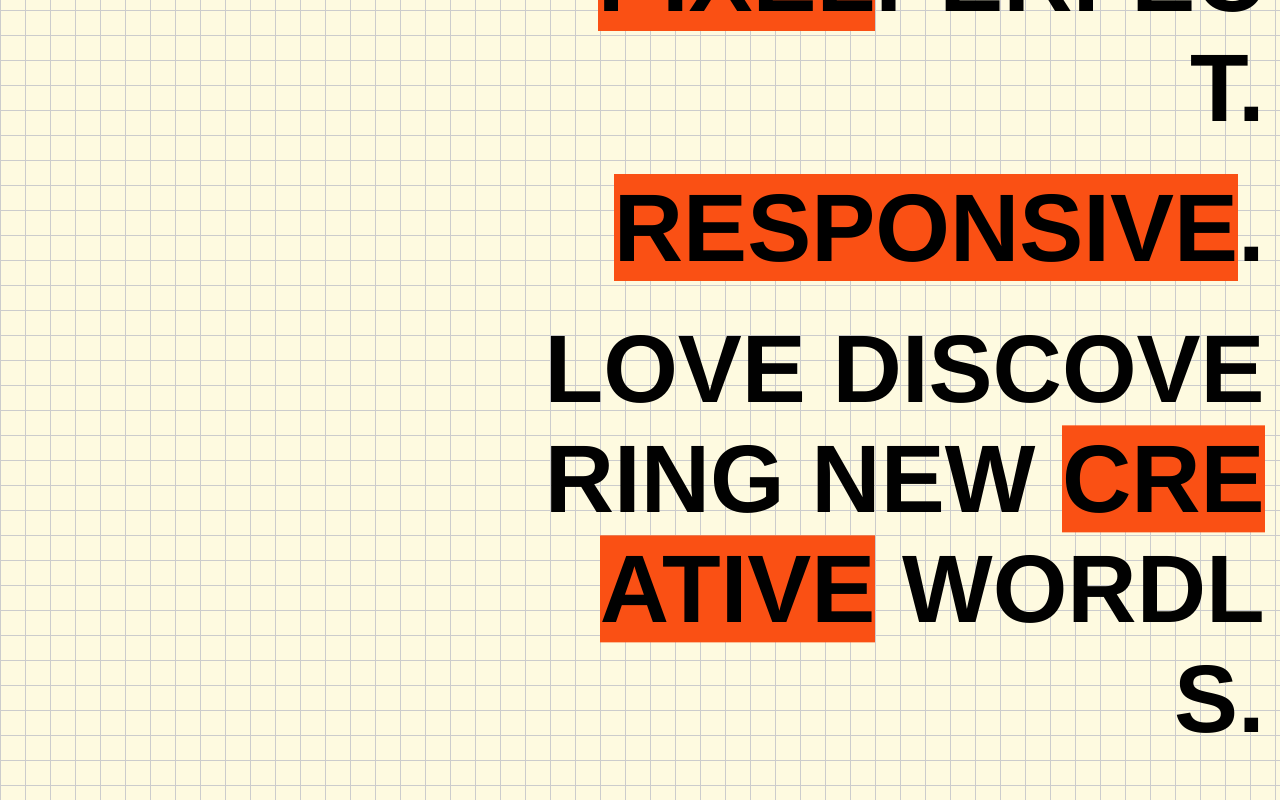
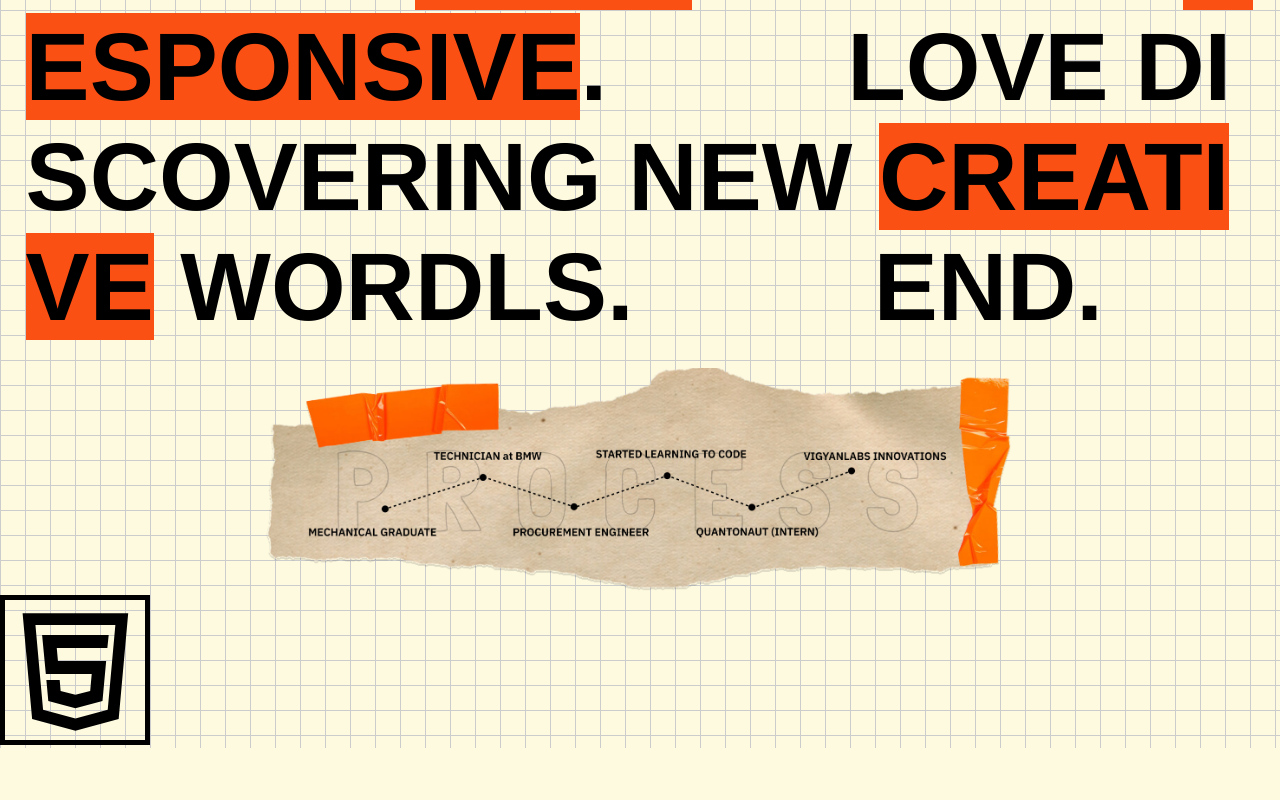
Before and after one commit to akashmmcode/PortFolio, a React (Vite) app: page / in a window 1280 px wide. Shown: the part 1240-2040 px from the top of the page. After the commit the page ends 1988 px from the top, so only its background shows below. Built offline with nearby package versions, Linux system fonts and the light colour scheme.

Commit message:
tech stack section

```diff
--- /dev/null
+++ b/Components/JourneyComponent/JourneyComponent.css
@@ -0,0 +1,20 @@
+.process_outer_div{
+    text-align: center;
+  }
+
+  .process{
+    width: 60vw;
+  }
+
+
+
+  @media (max-width: 768px) {
+    /* .child h1 {
+      font-size: 3rem;
+      text-align: end;
+      padding: 2%;
+    } */
+    .process{
+      width: 100vw !important;
+    }
+  }
--- /dev/null
+++ b/Components/JourneyComponent/JourneyComponent.jsx
@@ -0,0 +1,14 @@
+import React from "react";
+import process from "../../src/assets/process.png";
+
+const JourneyComponent = () => {
+  return (
+    <>
+      <div className="process_outer_div">
+        <img className="process" src={process}></img>
+      </div>
+    </>
+  );
+};
+
+export default JourneyComponent;
--- a/Components/RoleComponent/RoleComponent.css
+++ b/Components/RoleComponent/RoleComponent.css
@@ -1,19 +1,20 @@
-.role-outer-div {
+/* .role-outer-div {
   display: flex;
-}
+} */
 
-.role-outer-div > .child:first-child {
+/* .role-outer-div > .child:first-child {
   width: 40%;
 }
 
 .role-outer-div > .child:nth-child(2) {
   width: 60%;
   word-break: break-all;
-}
+} */
 
 .child h1 {
   font-size: 6rem;
-  text-align: end;
+  word-break: break-all;
+  /* text-align: end; */
   padding: 2%;
 }
 .child span {
@@ -21,7 +22,7 @@
 }
 
 .process_outer_div{
-  text-align: end;
+  text-align: center;
 }
 
 .process{
--- a/Components/RoleComponent/RoleComponent.jsx
+++ b/Components/RoleComponent/RoleComponent.jsx
@@ -34,20 +34,20 @@ const RoleComponent = ()=>{
     return(
         <>
         <div className="role-outer-div">
+            {/* <section className="child">
+            </section> */}
             <section className="child">
-            </section>
-            <section className="child">
-                <h1 className="hello">FRONT END <span>ADDICT</span>.</h1>
-                <h1 className="hello"><span>PIXEL</span>PERFECT.</h1>
+                <h1 className="hello">FRONT END <span>ADDICT</span>.&nbsp;&nbsp; &nbsp;<span>ACCESS</span>IBILITY.&nbsp; &nbsp; &nbsp; &nbsp; &nbsp; PRIVACY.&nbsp; &nbsp; &nbsp; &nbsp; &nbsp;<span>PIXEL</span>PERFECT. <span>RESPONSIVE</span>.&nbsp; &nbsp; &nbsp; &nbsp; &nbsp;LOVE DISCOVERING NEW <span>CREATIVE</span> WORDLS. &nbsp; &nbsp; &nbsp;&nbsp;&nbsp; END.</h1>
+                {/* <h1 className="hello"><span>PIXEL</span>PERFECT.</h1>
                 <h1 className="hello"><span>RESPONSIVE</span>.</h1>
                 <h1 className="hello">LOVE DISCOVERING NEW <span>CREATIVE</span> WORDLS.</h1>
                 <h1 className="hello"><span>ACCESS</span>IBILITY.</h1>
-                <h1 className="hello">PRIVACY.</h1>
+                <h1 className="hello">PRIVACY.</h1> */}
             </section>
         </div>
-          <div className="process_outer_div">
+          {/* <div className="process_outer_div">
             <img className="process" src={process}></img>
-          </div>
+          </div> */}
         </>
     )
 }
--- /dev/null
+++ b/Components/TechStackComponent/TechStackComponent.css
@@ -0,0 +1,10 @@
+.tech{
+    width: 150px;
+    height: 150px;
+    border: 5px solid black;
+}
+
+.html{
+    height: 9em;
+    width: 8.8em;
+}
--- /dev/null
+++ b/Components/TechStackComponent/TechStackComponent.jsx
@@ -0,0 +1,16 @@
+import React from "react";
+import './TechStackComponent.css'
+import { RiHtml5Line } from "react-icons/ri";
+
+
+
+
+const TechStackComponent = ()=>{
+    return(
+        <div className="tech">
+            <RiHtml5Line className="html"/>
+        </div>
+    )
+}
+
+export default TechStackComponent;
--- a/Components/index.jsx
+++ b/Components/index.jsx
@@ -4,5 +4,7 @@ import CrossLine from "./CrossLineComponent/CrossLine";
 import DescriptionComponent from "./DescriptionComponent/DescriptionComponent";
 import ScrollImageComponent from "./ScrollImageComponent/ScrollImageComponent";
 import RoleComponent from "./RoleComponent/RoleComponent";
+import JourneyComponent from "./JourneyComponent/JourneyComponent";
+import TechStackComponent from "./TechStackComponent/TechStackComponent";
 
-export { TributeComponent, HeaderComponent, CrossLine, DescriptionComponent, ScrollImageComponent, RoleComponent };
+export { TributeComponent, HeaderComponent, CrossLine, DescriptionComponent, ScrollImageComponent, RoleComponent,JourneyComponent,TechStackComponent};
--- a/package.json
+++ b/package.json
@@ -10,9 +10,12 @@
     "preview": "vite preview"
   },
   "dependencies": {
+    "@emotion/react": "^11.11.3",
+    "@emotion/styled": "^11.11.0",
     "gsap": "^3.12.3",
     "react": "^18.2.0",
-    "react-dom": "^18.2.0"
+    "react-dom": "^18.2.0",
+    "react-icons": "^5.0.1"
   },
   "devDependencies": {
     "@types/react": "^18.2.15",
--- a/src/main.jsx
+++ b/src/main.jsx
@@ -1,13 +1,16 @@
 import React from "react";
 import ReactDOM from "react-dom/client";
 // import App from './App.jsx'
+
 import {
   TributeComponent,
   HeaderComponent,
   CrossLine,
   DescriptionComponent,
   ScrollImageComponent,
-  RoleComponent
+  RoleComponent,
+  JourneyComponent,
+  TechStackComponent
 } from "../Components";
 import "./index.css";
 
@@ -19,5 +22,7 @@ ReactDOM.createRoot(document.getElementById("root")).render(
     <ScrollImageComponent/>
     <RoleComponent/>
     <TributeComponent />
+    <JourneyComponent/>
+    <TechStackComponent/>
   </React.StrictMode>
 );
```
Also changed, not shown: 1 other file (tests, documents, lock files or other folders).
